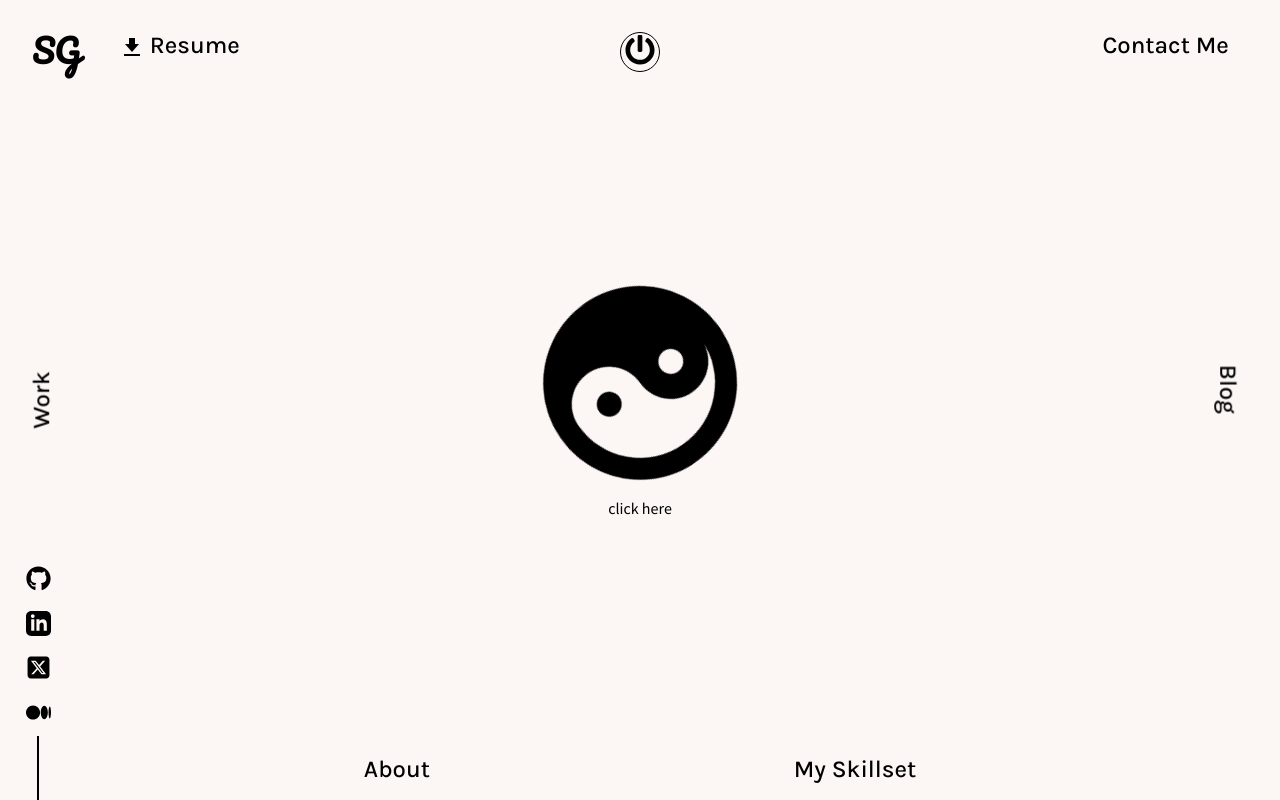
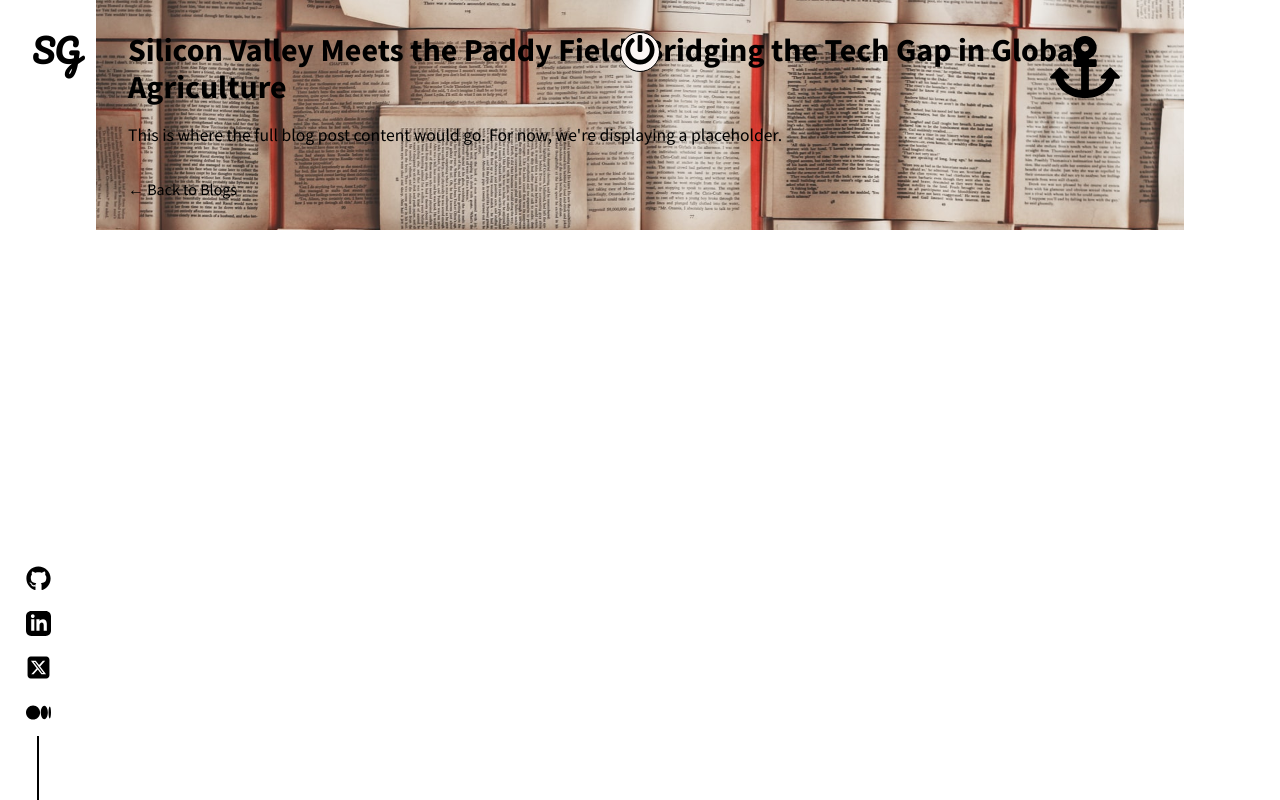
Before and after one commit to shubhanggupta2000/portfolio, a React (Create React App) app: page /blog/1 in a window 1280 px wide. Built offline with nearby package versions, Linux system fonts and the light colour scheme.

Commit message:
linkedIn Update

```diff
--- a/package.json
+++ b/package.json
@@ -18,6 +18,7 @@
     "react-router-dom": "^6.23.1",
     "react-scripts": "5.0.1",
     "react-tsparticles": "^2.12.2",
+    "rss-parser": "^3.13.0",
     "styled-components": "^6.1.8",
     "tsparticles": "^3.2.2",
     "tsparticles-slim": "^2.12.0",
--- a/src/App.js
+++ b/src/App.js
@@ -5,6 +5,7 @@ import { AnimatePresence } from "framer-motion";
 import GlobalStyle from "./globalStyles";
 import { Suspense, lazy } from "react";
 import Loading from "./subComponents/Loading";
+import BlogPost from "./components/BlogPost";
 
 // Components (using lazy loading)
 const Main = lazy(() => import("./components/Main"));
@@ -55,6 +56,14 @@ function App() {
                 }
               />
               <Route
+                path="/blog/:slug"
+                element={
+                  <Suspense fallback={<div>Loading...</div>}>
+                    <BlogPost />
+                  </Suspense>
+                }
+              />{" "}
+              <Route
                 path="/work"
                 element={
                   <Suspense fallback={<div>Loading...</div>}>
--- a/src/components/BlogComponent.js
+++ b/src/components/BlogComponent.js
@@ -109,10 +109,11 @@ const Item = {
 };
 
 const BlogComponent = (props) => {
-  const { name, tags, date, imgSrc, link } = props.blog;
+  const { id, name, tags, date, imgSrc } = props.blog;
   return (
     <Container variants={Item}>
-      <Box target="_blank" href={`${link}`}>
+      {/* <Box target="_blank" href={`${link}`}> */}
+      <Box to={`/blog/${id}`}>
         <Image $img={imgSrc} />
         <Title>{name}</Title>
         <HashTags>
--- /dev/null
+++ b/src/components/BlogPost.js
@@ -0,0 +1,87 @@
+import React, { useEffect, useState } from "react";
+import styled from "styled-components";
+import { mediaQueries } from "./Themes";
+import { Link, useParams } from "react-router-dom";
+import img from "../assets/Images/patrick-tomasso-Oaqk7qqNh_c-unsplash.jpg";
+import { Blogs } from "../data/BlogData";
+import { motion } from "framer-motion";
+import LogoComponent from "../subComponents/LogoComponent";
+import PowerButton from "../subComponents/PowerButton";
+import SocialIcons from "../subComponents/SocialIcons";
+import AnchorComponent from "../subComponents/Anchor";
+
+const PostContainer = styled(motion.div)`
+  background-image: url(${img});
+  background-size: cover;
+  background-repeat: no-repeat;
+  background-attachment: fixed;
+  background-position: center;
+  width: 80%;
+  margin: 0 auto;
+  padding: 2rem;
+  background-color: ${(props) => props.theme.body};
+  color: ${(props) => props.theme.text};
+
+  ${mediaQueries(30)`
+        width: 90%;
+        padding: 1rem;
+    `}
+`;
+
+const Title = styled.h1`
+  font-size: 2rem;
+  margin-bottom: 1rem;
+`;
+
+const Content = styled.div`
+  font-size: 1.1rem;
+  line-height: 1.5;
+`;
+
+const BackLink = styled(Link)`
+  display: inline-block;
+  margin-top: 2rem;
+  color: ${(props) => props.theme.text};
+  text-decoration: none;
+  font-size: 1rem;
+
+  &:hover {
+    text-decoration: underline;
+  }
+`;
+
+const BlogPost = () => {
+  const { slug } = useParams();
+  const [post, setPost] = useState(null);
+  const [numbers, setNumbers] = useState(0);
+
+  useEffect(() => {
+    let num = (window.innerHeight - 70) / 30;
+    setNumbers(parseInt(num));
+    const currentPost = Blogs.find((blog) => blog.id === parseInt(slug));
+    setPost(currentPost);
+  }, [slug]);
+
+  if (!post) return <div>Loading...</div>;
+
+  return (
+    <PostContainer
+      initial={{ opacity: 0 }}
+      animate={{ opacity: 1 }}
+      exit={{ opacity: 0 }}
+      transition={{ duration: 0.5 }}
+    >
+      <LogoComponent />
+      <PowerButton />
+      <SocialIcons />
+      <AnchorComponent number={numbers} />
+      <Title>{post.name}</Title>
+      <Content>
+        {post.content}
+      </Content>
+      <BackLink to="/blog">← Back to Blogs</BackLink>
+    </PostContainer>
+  );
+};
+
+export default BlogPost;
--- a/src/components/ContactPage.js
+++ b/src/components/ContactPage.js
@@ -100,7 +100,7 @@ const socialMediaIcons = [
 const ContactPage = () => {
   const socialMediaLinks = {
     github: "https://github.com/shubhanggupta2000",
-    linkedin: "https://www.linkedin.com/in/shubhang-gupta-a081ab201/",
+    linkedin: "https://www.linkedin.com/in/gupta-shubhang/",
     medium: "https://medium.com/@guptashubhang2000",
     twitter: "https://twitter.com/ShubhangGupta13",
     quora: "https://www.quora.com/profile/Shubhang-Gupta-31",
--- a/src/data/BlogData.js
+++ b/src/data/BlogData.js
@@ -8,6 +8,8 @@ export const Blogs = [
     imgSrc:
       "https://res.cloudinary.com/ddwqxi6zp/image/upload/v1715706977/Indian_vs_american_farmer.png",
     link: "https://medium.com/@guptashubhang2000/silicon-valley-meets-the-paddy-field-bridging-the-tech-gap-in-global-agriculture-cf7cfd2c2849",
+    content:
+      "This is where the full blog post content would go. For now, we're displaying a placeholder.",
   },
   {
     id: 2,
@@ -17,6 +19,8 @@ export const Blogs = [
     imgSrc:
       "https://res.cloudinary.com/ddwqxi6zp/image/upload/v1709976950/VS_CodE_Themes_rc5g0x.png",
     link: "https://medium.com/@guptashubhang2000/code-in-comfort-top-vs-code-themes-aa1bc698761b",
+    content:
+      "This is where the full blog post content would go. For now, we're displaying a placeholder.",
   },
   {
     id: 3,
@@ -26,6 +30,8 @@ export const Blogs = [
     imgSrc:
       "https://res.cloudinary.com/ddwqxi6zp/image/upload/v1708590447/tcwdbe6g1rkyq6tqptro.png",
     link: "https://medium.com/@guptashubhang2000/instagram-system-design-unraveled-6af43bb5335e",
+    content:
+      "This is where the full blog post content would go. For now, we're displaying a placeholder.",
   },
   {
     id: 4,
@@ -35,6 +41,8 @@ export const Blogs = [
     imgSrc:
       "https://res.cloudinary.com/ddwqxi6zp/image/upload/v1708590447/sqrhmdtm1max3l366je8.png",
     link: "https://medium.com/@guptashubhang2000/the-triad-of-cloud-security-safeguarding-data-at-rest-in-transit-and-in-active-use-d734e9ed4b2f",
+    content:
+      "This is where the full blog post content would go. For now, we're displaying a placeholder.",
   },
   {
     id: 5,
@@ -44,5 +52,7 @@ export const Blogs = [
     imgSrc:
       "https://res.cloudinary.com/ddwqxi6zp/image/upload/v1708590448/ptjvr6j3cddzxpqzayjg.png",
     link: "https://medium.com/@guptashubhang2000/visual-mastery-elevating-github-with-impactful-displays-8abbea39d022",
+    content:
+      "This is where the full blog post content would go. For now, we're displaying a placeholder.",
   },
 ];
--- a/src/subComponents/SocialIcons.js
+++ b/src/subComponents/SocialIcons.js
@@ -56,7 +56,7 @@ const SocialIcons = (props) => {
           style={{ color: "inherit" }}
           target="_blank"
           rel="noreferrer"
-          href="https://www.linkedin.com/in/shubhang-gupta-a081ab201/"
+          href="https://www.linkedin.com/in/gupta-shubhang/"
         >
           <Linkedin
             width={25}
```
Also changed, not shown: 1 other file (tests, documents, lock files or other folders).
